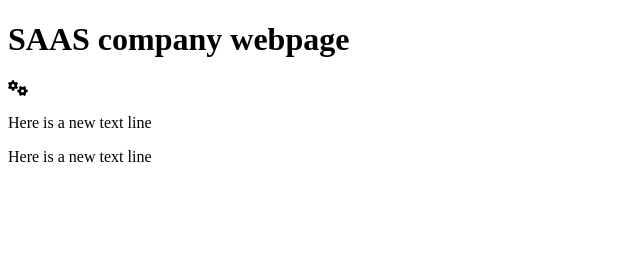
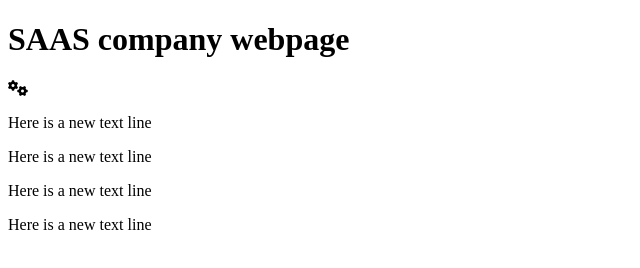
Before and after one commit to andreycodez/web-saasapp-responsive, a plain HTML site: page index.html in a window 1280 px wide. Shown: the whole page, without its empty margins (0-640 px from the left). Drawn offline with Linux system fonts and the light colour scheme.

Commit message:
code user checked

```diff
--- a/index.html
+++ b/index.html
@@ -13,5 +13,7 @@
         <p><i class="fa fa-cogs"></i></p>
         <p>Here is a new text line</p>
         <p>Here is a new text line</p>
+        <p>Here is a new text line</p>
+        <p>Here is a new text line</p>
     </body>
 </html>
```
